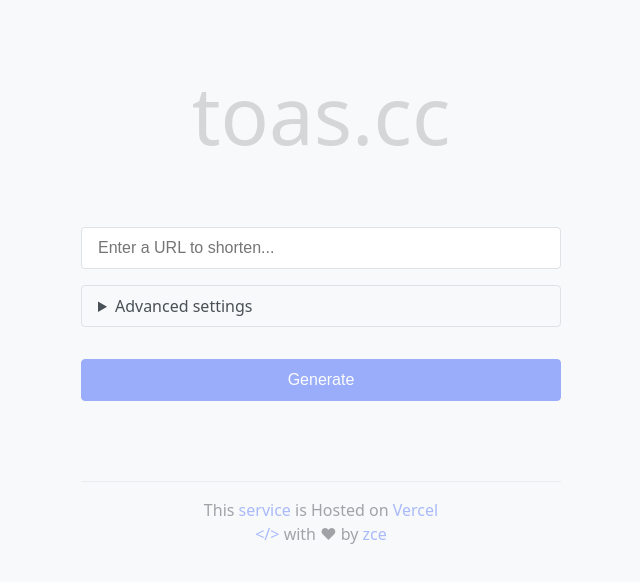
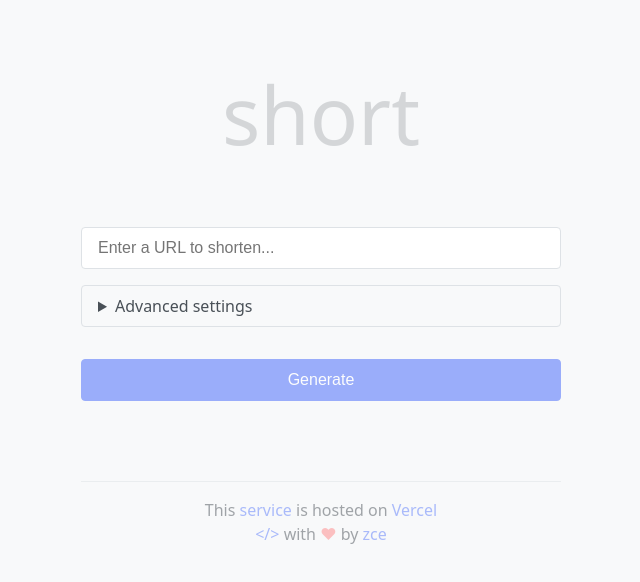
Before and after one commit to zce/short, a website: page public/index.html in a window 1280 px wide. Shown: the whole page, without its empty margins (319-959 px from the left). Drawn offline with nearby package versions, Linux system fonts and the light colour scheme.

Commit message:
feat: update domain

```diff
--- a/public/index.html
+++ b/public/index.html
@@ -163,6 +163,11 @@
         opacity: .5;
       }
 
+      footer i {
+        font-style: normal;
+        color: #ff8787;
+      }
+
       .success,
       .error {
         margin-bottom: 1rem;
@@ -192,7 +197,7 @@
     </style>
   </head>
   <body>
-    <header><h1>toas.cc</h1></header>
+    <header><h1>short</h1></header>
     <form x-data="app" x-cloak>
       <p x-show.transition.opacity="alert" :class="alert?.type" x-text="alert?.message"></p>
       <input placeholder="Enter a URL to shorten..." x-model="url" x-ref="url" />
@@ -208,8 +213,8 @@
       </button>
     </form>
     <footer>
-      This <a href="https://toas.cc">service</a> is Hosted on <a href="https://vercel.com">Vercel</a><br />
-      <a href="https://github.com/zce/short">&lt;/&gt;</a> with <span class="heart">&hearts;</span> by <a href="https://zce.me">zce</a>
+      This <a href="https://t.zce.me">service</a> is hosted on <a href="https://vercel.com">Vercel</a><br />
+      <a href="https://github.com/zce/short">&lt;/&gt;</a> with <i>&hearts;</i> by <a href="https://zce.me">zce</a>
     </footer>
     <script src="https://unpkg.com/alpinejs"></script>
     <script>
```
Also changed, not shown: README.md.
